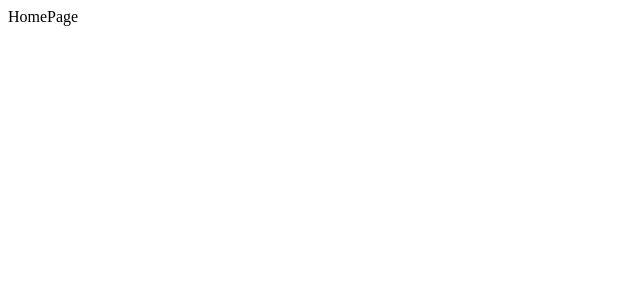
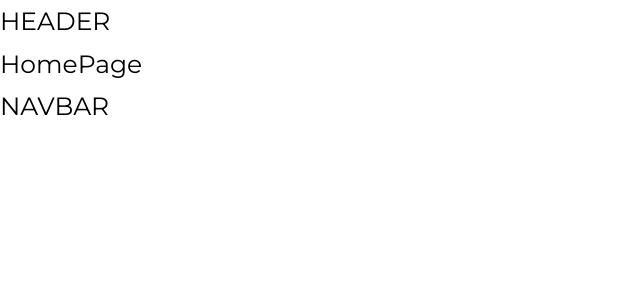
Before and after one commit to emmchier/fgd, a Next.js app: page / in a window 1280 px wide. Shown: the top 300 px of the page, without its empty margins (0-640 px from the left). Built offline with nearby package versions, Linux system fonts and the light colour scheme.

Commit message:
styled components

```diff
--- /dev/null
+++ b/babel.config.js
@@ -0,0 +1,4 @@
+module.exports = {
+  presets: ['next/babel'],
+  plugins: [['styled-components', { ssr: true }]],
+};
--- a/package.json
+++ b/package.json
@@ -11,12 +11,14 @@
   "dependencies": {
     "next": "12.3.1",
     "react": "18.2.0",
-    "react-dom": "18.2.0"
+    "react-dom": "18.2.0",
+    "styled-components": "^5.3.6"
   },
   "devDependencies": {
     "@types/node": "18.8.1",
     "@types/react": "18.0.21",
     "@types/react-dom": "18.0.6",
+    "@types/styled-components": "^5.1.26",
     "eslint": "8.24.0",
     "eslint-config-next": "12.3.1",
     "prettier": "2.7.1",
--- a/src/components/ui/Page.tsx
+++ b/src/components/ui/Page.tsx
@@ -39,16 +39,6 @@ export const Page: FCC<PageTypes> = ({ children, title, description, keywords })
         <meta property="og:image:type" content="image/png" />
         <meta property="og:image:width" content="1200" />
         <meta property="og:image:height" content="630" />
-        <link
-          rel="preload"
-          href="https://fonts.googleapis.com/css2?family=Montserrat:wght@100;200;300;400;500;600;700;800;900&display=swap"
-          as="style"
-        />
-        <link
-          rel="stylesheet"
-          href="https://fonts.googleapis.com/css2?family=Montserrat:wght@100;200;300;400;500;600;700;800;900&display=swap"
-          as="style"
-        />
       </Head>
       {children}
     </section>
--- a/src/pages/_app.tsx
+++ b/src/pages/_app.tsx
@@ -1,7 +1,15 @@
 import type { AppProps } from 'next/app';
+import { Layout } from '../components/layouts';
+import { StyledThemeProvider } from '../styles/StyledThemeProvider';
 
 function MyApp({ Component, pageProps }: AppProps) {
-  return <Component {...pageProps} />;
+  return (
+    <StyledThemeProvider>
+      <Layout>
+        <Component {...pageProps} />
+      </Layout>
+    </StyledThemeProvider>
+  );
 }
 
 export default MyApp;
--- /dev/null
+++ b/src/pages/_document.tsx
@@ -0,0 +1,61 @@
+import React from 'react';
+import Document, {
+  DocumentContext,
+  DocumentInitialProps,
+  Html,
+  Head,
+  Main,
+  NextScript,
+} from 'next/document';
+import { ServerStyleSheet } from 'styled-components';
+
+export default class MyDocument extends Document {
+  static async getInitialProps(ctx: DocumentContext): Promise<DocumentInitialProps> {
+    const sheet = new ServerStyleSheet();
+    const originalRenderPage = ctx.renderPage;
+
+    try {
+      ctx.renderPage = () =>
+        originalRenderPage({
+          enhanceApp: (App) => (props) => sheet.collectStyles(<App {...props} />),
+        });
+
+      const initialProps = await Document.getInitialProps(ctx);
+      return {
+        ...initialProps,
+        styles: (
+          <>
+            {initialProps.styles}
+            {sheet.getStyleElement()}
+          </>
+        ),
+      };
+    } finally {
+      sheet.seal();
+    }
+  }
+
+  render(): JSX.Element {
+    return (
+      <Html lang="es">
+        <Head>
+          <meta charSet="utf-8" />
+          <link
+            rel="preload"
+            href="https://fonts.googleapis.com/css2?family=Montserrat:wght@100;200;300;400;500;600;700;800;900&display=swap"
+            as="style"
+          />
+          <link
+            rel="stylesheet"
+            href="https://fonts.googleapis.com/css2?family=Montserrat:wght@100;200;300;400;500;600;700;800;900&display=swap"
+            as="style"
+          />
+        </Head>
+        <body>
+          <Main />
+          <NextScript />
+        </body>
+      </Html>
+    );
+  }
+}
--- /dev/null
+++ b/src/styles/StyledThemeProvider.tsx
@@ -0,0 +1,11 @@
+import { ThemeProvider as MyStyledThemeProvider } from 'styled-components';
+import { FCC } from '../types';
+import { GlobalStyles } from './globalStyles';
+import { theme } from './theme';
+
+export const StyledThemeProvider: FCC = ({ children }) => (
+  <MyStyledThemeProvider theme={theme}>
+    <GlobalStyles />
+    {children}
+  </MyStyledThemeProvider>
+);
--- /dev/null
+++ b/src/styles/globalStyles.ts
@@ -0,0 +1,35 @@
+import { createGlobalStyle } from 'styled-components';
+
+export const GlobalStyles = createGlobalStyle`
+  /* @import url('https://fonts.googleapis.com/css2?family=Quicksand:wght@300&family=Raleway:wght@100;200;300;400;500;600;700;800;900&family=Yesteryear&display=swap'); */
+  body,
+  html {
+    margin: 0;
+    padding: 0;
+    box-sizing: border-box;
+    overflow-x: hidden;
+    font-family: ${({ theme }) => theme.font.family};
+    font-size: ${({ theme }) => theme.font.size.medium};
+    line-height: ${({ theme }) => theme.font.lineHeight.medium};
+  }
+  * {
+    text-decoration: none;
+    list-style: none;
+  }
+  ul {
+    padding: 0;
+  }
+  p {
+    color: ${({ theme }) => theme.color.text.primary};
+  }
+  a {
+    list-style: none;
+    text-decoration: none;
+    color: ${({ theme }) => theme.color.text.primary};
+  }
+  @media only screen and (${({ theme }) => theme.breakpoints.mobile}) {
+    ::-webkit-scrollbar {
+      display: none;
+    }
+  }
+`;
--- /dev/null
+++ b/src/styles/theme.ts
@@ -0,0 +1,89 @@
+export const theme = {
+  color: {
+    primary: {
+      main: '#6957F0',
+      light: '#a185ff',
+      dark: '#272cbc',
+    },
+    secondary: {
+      main: '#7D31AE',
+      light: '#F2F0FE',
+      dark: '#3F349D',
+    },
+    text: {
+      primary: '#626161',
+      secondary: '#808080',
+      tag: '#6957F0',
+      error: '#EF4E1B',
+      success: '#00A4A1',
+    },
+    gradient: {
+      primary:
+        'linear-gradient(68.08deg, rgba(178, 199, 244, 0.3) 30%, rgba(178, 199, 244, 0.3) 30%, rgba(233, 255, 255, 0.8) 80%);',
+    },
+    background: {
+      primary: '#EDFFFF',
+      secondary: '#F2F0FE',
+      tag: '#E3EDFB',
+      copy: '#F3F1FF',
+    },
+    disabled: '#DFDFDF',
+    white: '#FFFFFF',
+    black: '#2E2E2E',
+    overlay: '#00000069',
+    hoverButton: '#ddfdfd',
+  },
+  font: {
+    family: "'Montserrat', 'sans-serif'",
+    size: {
+      largeXXX: '3rem', // 48px
+      largeXX: '2.5rem', // 40px
+      largeX: '2rem', // 32px
+      large: '1.5rem', // 24px
+      medium: '1.25rem', // 20px
+      small: '1rem', // 16px
+      smallX: '0.875rem', // 14px
+    },
+    lineHeight: {
+      largeXXX: '3.688rem', // 59px
+      largeXX: '3.125rem', // 50px
+      largeX: '2.813rem', // 45px
+      large: '2.625rem', // 42px
+      medium: '2.125rem', // 34px
+      small: '1.875rem', // 30px
+      smallX: '1.625rem', // 26px
+      smallXX: '1.5rem', // 24px
+    },
+    weight: {
+      light: 300,
+      regular: 400,
+      medium: 500,
+      semiBold: 600,
+      bold: 700,
+    },
+  },
+  spacing: (pixel: number) => `${0.25 * pixel}rem`,
+  shadow: {
+    main: `
+              0px 0px 1px rgba(0, 0, 0, 0.04),
+              0px 2px 6px rgba(76, 81, 191, 0.12),
+              0px 10px 20px rgba(76, 81, 191, 0.18)`,
+  },
+  transition: {
+    main: '0.1s ease-in-out',
+  },
+  border: {
+    radius: {
+      small: '5px',
+      main: '8px',
+      full: '50px',
+    },
+  },
+  breakpoints: {
+    smallMobile: 'max-width: 479px',
+    mobile: 'max-width: 767px',
+    tablet: 'max-width: 991px',
+    tabletLandscape: 'max-width: 1199px',
+    desktop: 'max-width: 1700px',
+  },
+};
--- a/tsconfig.json
+++ b/tsconfig.json
@@ -15,6 +15,6 @@
     "jsx": "preserve",
     "incremental": true
   },
-  "include": ["next-env.d.ts", "**/*.ts", "**/*.tsx"],
+  "include": ["next-env.d.ts", "**/*.ts", "**/*.tsx", "babel.config.js"],
   "exclude": ["node_modules"]
 }
```
Also changed, not shown: style.d.tsx (added, +8 -0 lines), 1 other file (tests, documents, lock files or other folders).
